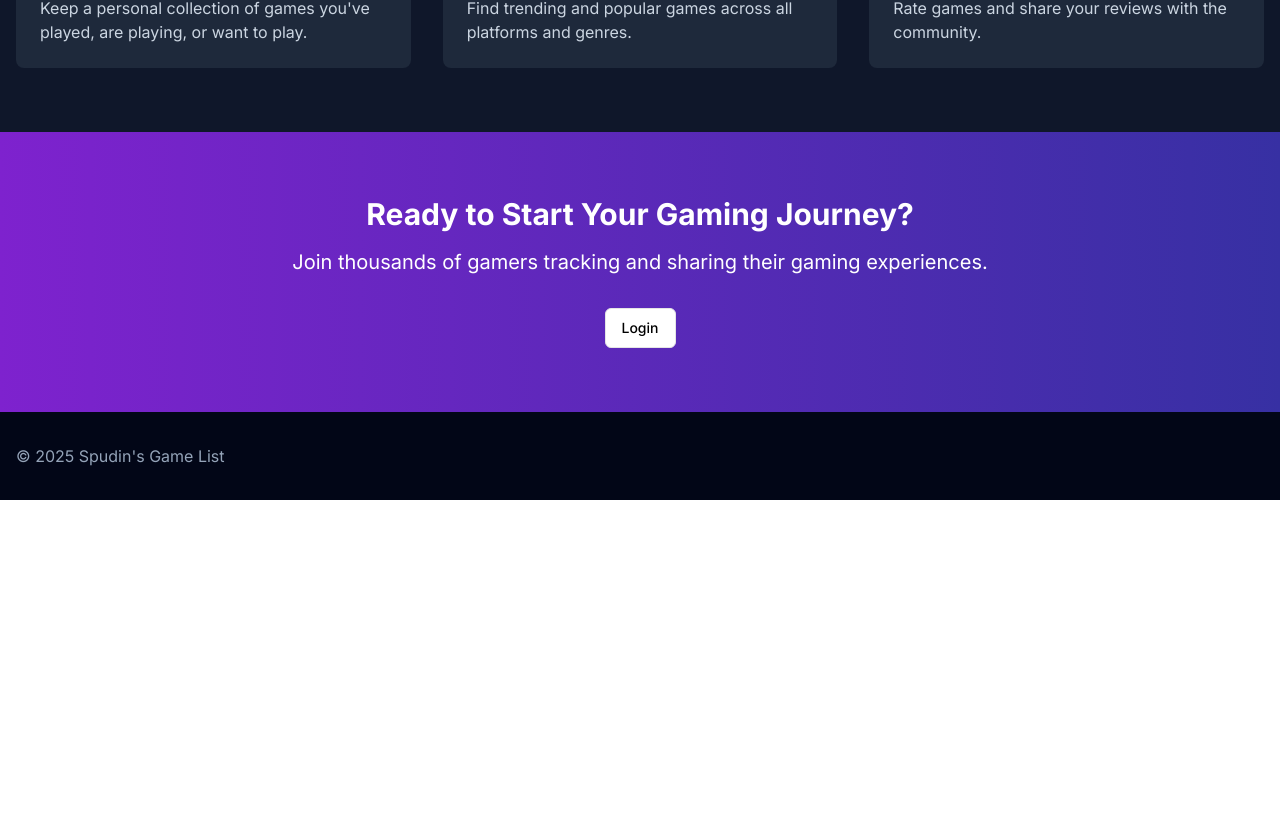
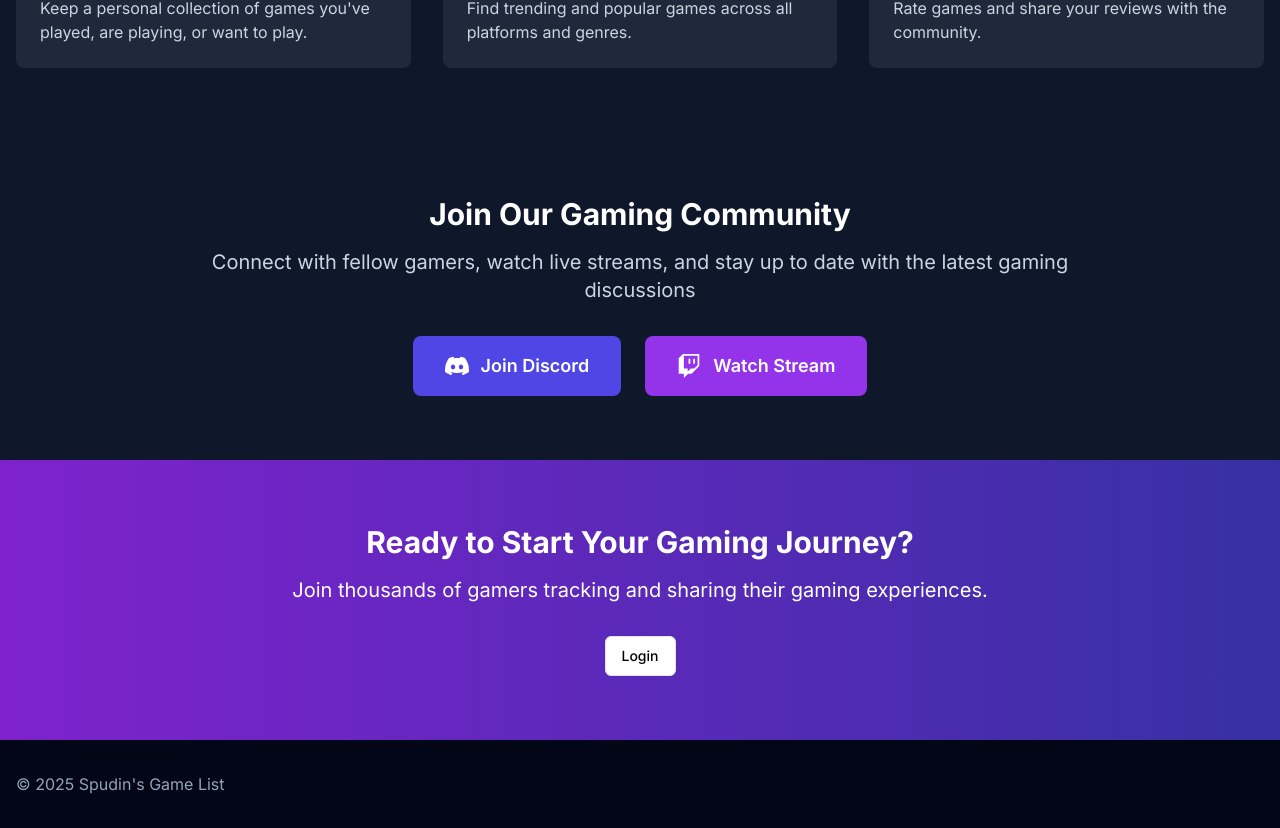
Before and after one commit to danishayman/spudin-game-list, a Next.js app: page / in a window 1280 px wide. Shown: the part 1360-2188 px from the top of the page. Before the commit the page ends 1860 px from the top, so only its background shows below. Built offline with nearby package versions, Linux system fonts and the light colour scheme; no server answers; the database is empty.

Commit message:
Add Community Section with Discord and Twitch links to enhance user engagement

```diff
--- a/app/page.tsx
+++ b/app/page.tsx
@@ -209,6 +209,40 @@ export default async function Home() {
         </div>
       </div>
 
+      {/* Community Section */}
+      <div className="py-16 px-4">
+        <div className="max-w-4xl mx-auto text-center">
+          <h2 className="text-3xl font-bold mb-4">Join Our Gaming Community</h2>
+          <p className="text-xl text-slate-300 mb-8">
+            Connect with fellow gamers, watch live streams, and stay up to date with the latest gaming discussions
+          </p>
+          <div className="flex flex-col sm:flex-row justify-center gap-6">
+            <a
+              href="https://discord.gg/spudin-game-list"
+              target="_blank"
+              rel="noopener noreferrer"
+              className="bg-indigo-600 hover:bg-indigo-700 text-white px-8 py-4 rounded-lg transition-colors flex items-center justify-center gap-3 text-lg font-semibold"
+            >
+              <svg className="w-6 h-6" fill="currentColor" viewBox="0 0 24 24">
+                <path d="M20.317 4.3698a19.7913 19.7913 0 00-4.8851-1.5152.0741.0741 0 00-.0785.0371c-.211.3753-.4447.8648-.6083 1.2495-1.8447-.2762-3.68-.2762-5.4868 0-.1636-.3933-.4058-.8742-.6177-1.2495a.077.077 0 00-.0785-.037 19.7363 19.7363 0 00-4.8852 1.515.0699.0699 0 00-.0321.0277C.5334 9.0458-.319 13.5799.0992 18.0578a.0824.0824 0 00.0312.0561c2.0528 1.5076 4.0413 2.4228 5.9929 3.0294a.0777.0777 0 00.0842-.0276c.4616-.6304.8731-1.2952 1.226-1.9942a.076.076 0 00-.0416-.1057c-.6528-.2476-1.2743-.5495-1.8722-.8923a.077.077 0 01-.0076-.1277c.1258-.0943.2517-.1923.3718-.2914a.0743.0743 0 01.0776-.0105c3.9278 1.7933 8.18 1.7933 12.0614 0a.0739.0739 0 01.0785.0095c.1202.099.246.1981.3728.2924a.077.077 0 01-.0066.1276 12.2986 12.2986 0 01-1.873.8914.0766.0766 0 00-.0407.1067c.3604.698.7719 1.3628 1.225 1.9932a.076.076 0 00.0842.0286c1.961-.6067 3.9495-1.5219 6.0023-3.0294a.077.077 0 00.0313-.0552c.5004-5.177-.8382-9.6739-3.5485-13.6604a.061.061 0 00-.0312-.0286zM8.02 15.3312c-1.1825 0-2.1569-1.0857-2.1569-2.419 0-1.3332.9555-2.4189 2.157-2.4189 1.2108 0 2.1757 1.0952 2.1568 2.419-.0002 1.3332-.9555 2.4189-2.1569 2.4189zm7.9748 0c-1.1825 0-2.1569-1.0857-2.1569-2.419 0-1.3332.9554-2.4189 2.1569-2.4189 1.2108 0 2.1757 1.0952 2.1568 2.419 0 1.3332-.9460 2.4189-2.1568 2.4189Z"/>
+              </svg>
+              Join Discord
+            </a>
+            <a
+              href="https://twitch.tv/spudin"
+              target="_blank"
+              rel="noopener noreferrer"
+              className="bg-purple-600 hover:bg-purple-700 text-white px-8 py-4 rounded-lg transition-colors flex items-center justify-center gap-3 text-lg font-semibold"
+            >
+              <svg className="w-6 h-6" fill="currentColor" viewBox="0 0 24 24">
+                <path d="M11.571 4.714h1.715v5.143H11.57zm4.715 0H18v5.143h-1.714zM6 0L1.714 4.286v15.428h5.143V24l4.286-4.286h3.428L22.286 12V0zm14.571 11.143l-3.428 3.428h-3.429l-3 3v-3H6.857V1.714h13.714Z"/>
+              </svg>
+              Watch Stream
+            </a>
+          </div>
+        </div>
+      </div>
+
       {/* CTA Section */}
       <div className="bg-gradient-to-r from-purple-700 to-indigo-800 py-16 px-4">
         <div className="max-w-4xl mx-auto text-center">
```
